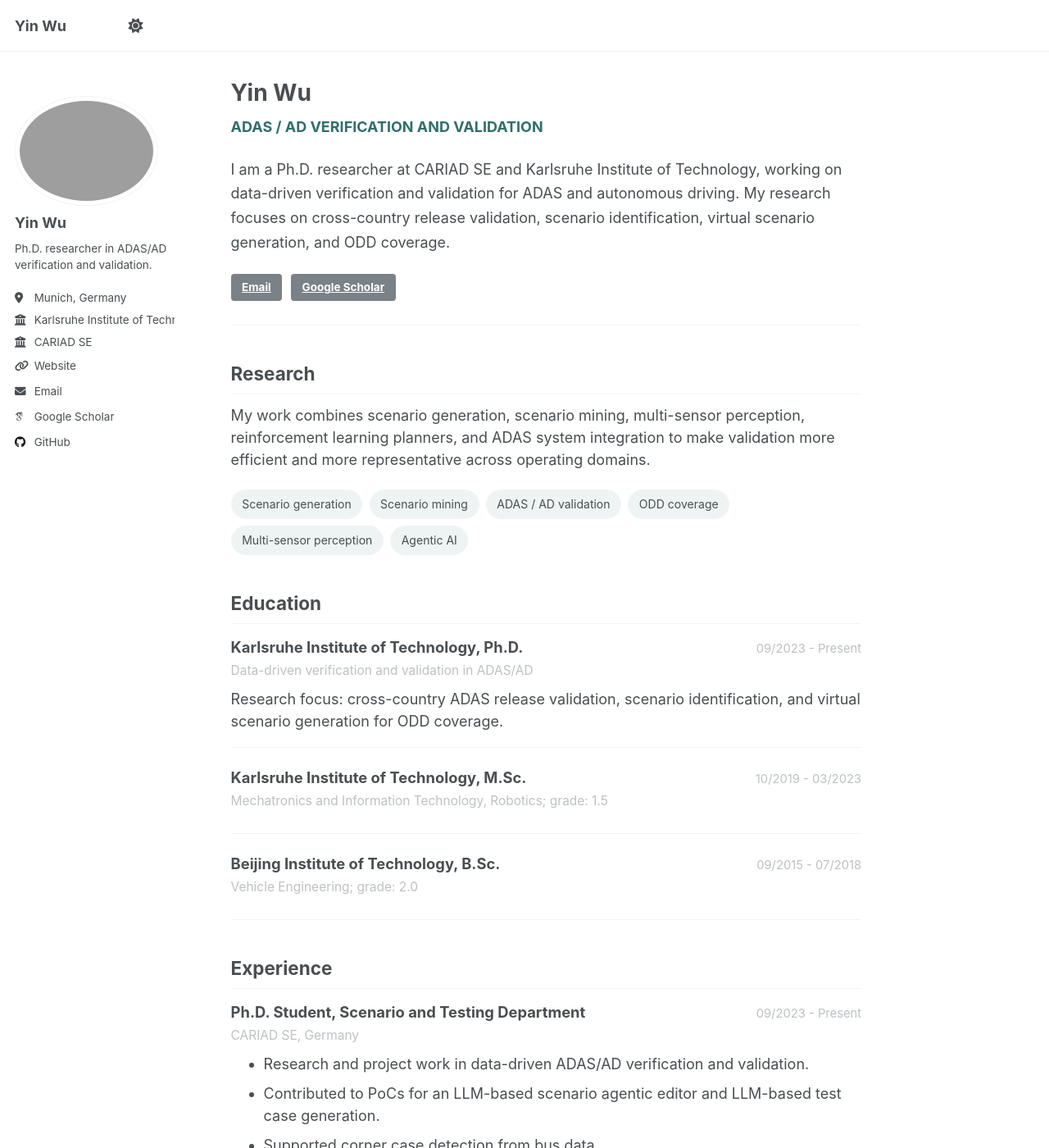
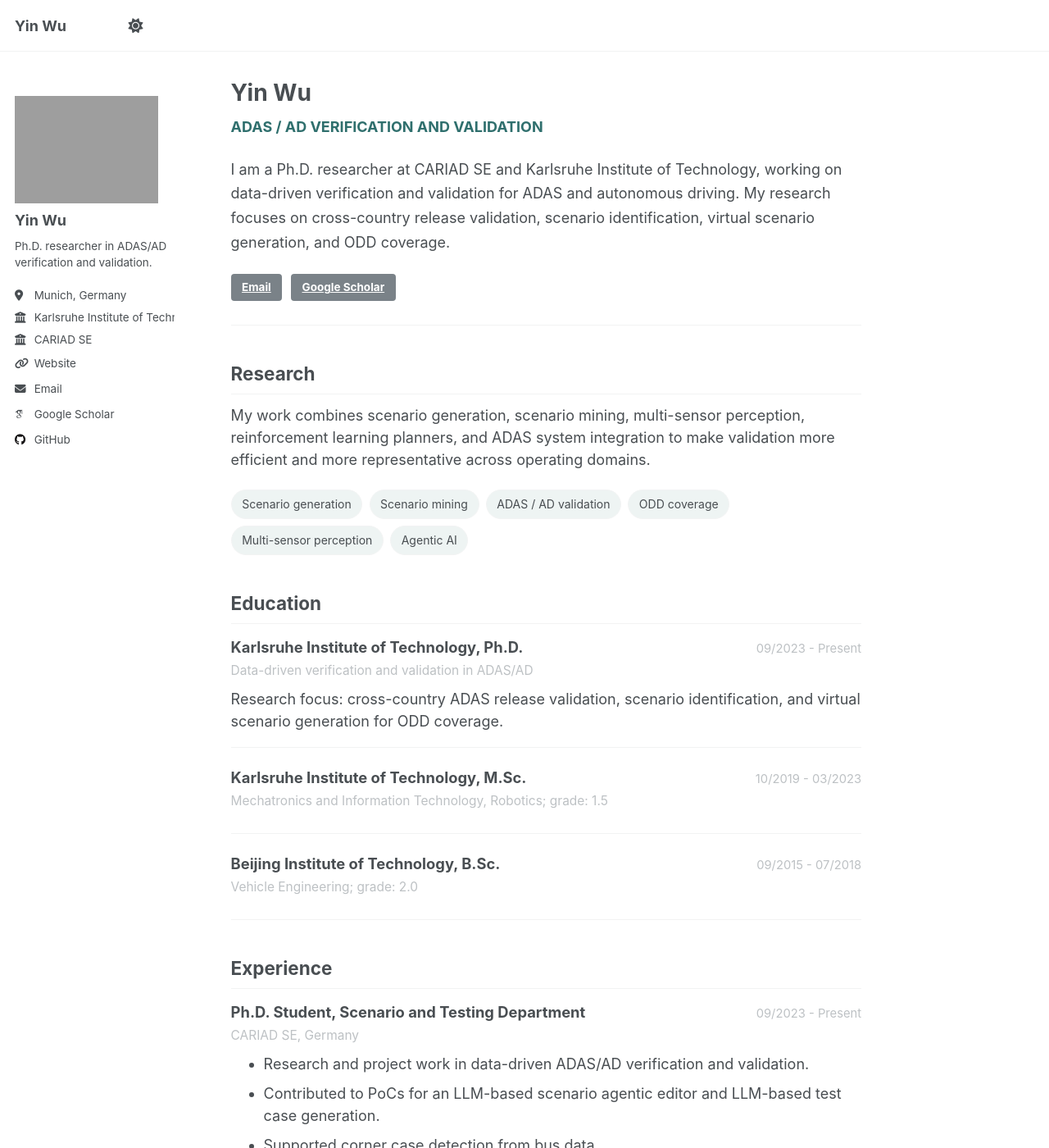
Before and after one commit to yinwu33/yinwu33.github.io, a Jekyll site: the page built from _pages/about.md, in a window 1280 px wide and 1400 px high. Shown: the whole window at 82% size. Built offline with Jekyll 4.4.1, drawn with Linux system fonts in a browser that asks for light colours; some web fonts are replaced.

Commit message:
no elipse boarding of profile

```diff
--- a/_sass/layout/_sidebar.scss
+++ b/_sass/layout/_sidebar.scss
@@ -95,12 +95,7 @@
 
   img {
     max-width: 175px;
-    border-radius: 50%;
-
-    @include breakpoint($large) {
-      padding: 5px;
-      border: 1px solid var(--global-border-color);
-    }
+    border-radius: 0;
   }
 }
 
```
